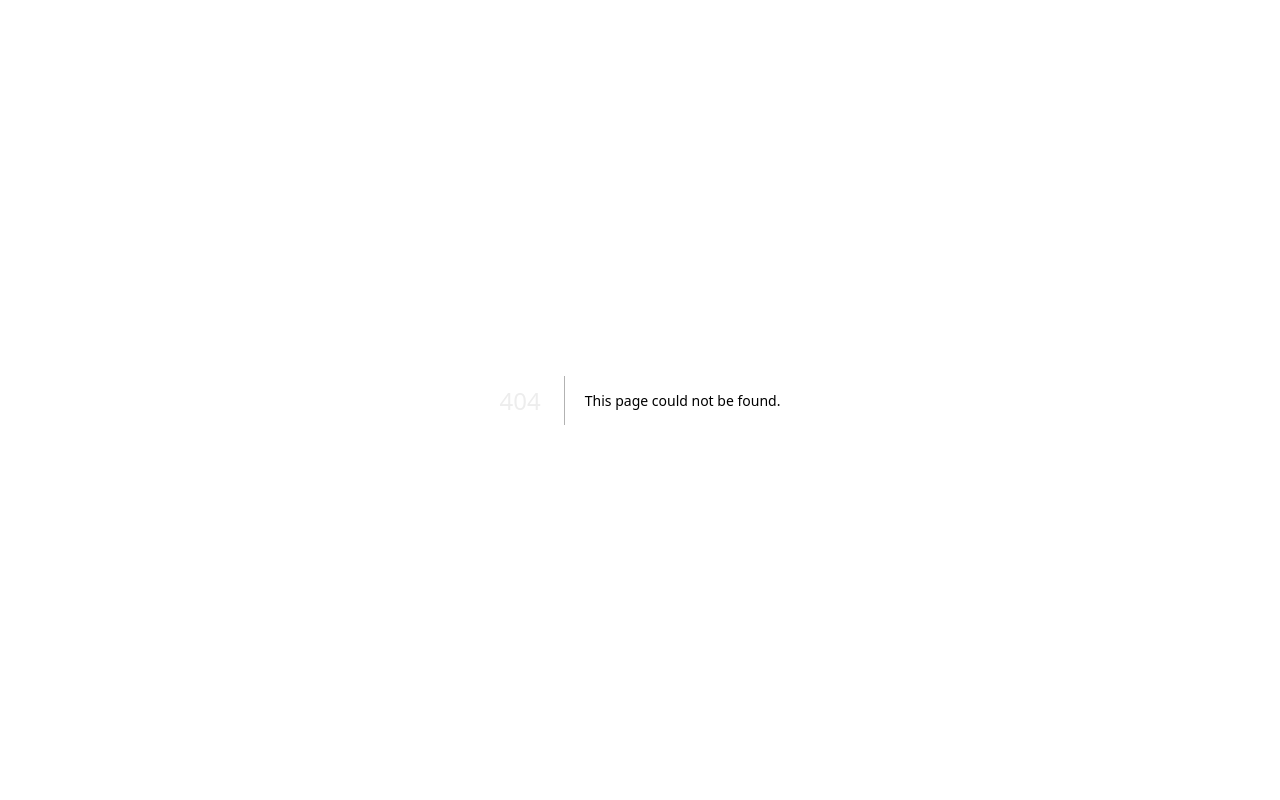
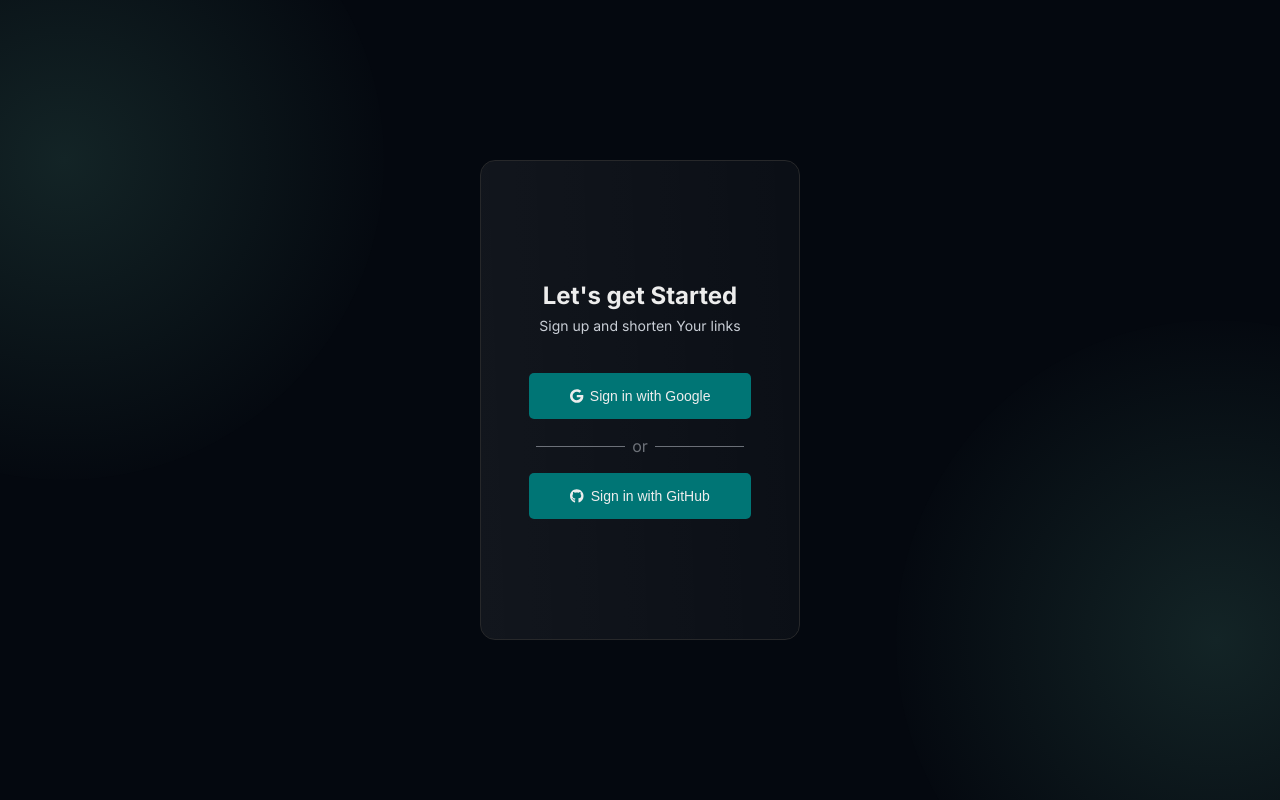
Before and after one commit to Yndh/shortzy, a Next.js app: page /login in a window 1280 px wide. Before the commit this address had no page. Built offline with nearby package versions, Linux system fonts and the light colour scheme.

Commit message:
Add Basic Login Page

```diff
--- a/app/globals.scss
+++ b/app/globals.scss
@@ -32,11 +32,24 @@ h1{
   color: $bold-font-color;
 }
 
-button{
+button {
   display: flex;
   align-items: center;
   justify-content: center;
   gap: 7px;
+  color: $bold-font-color;
+  font-size: 14px;
+  background: #007575;
+  outline: none;
+  border: none;
+  padding: 15px 25px;
+  border-radius: 5px;
+  text-wrap: nowrap;
+  transition: .3s;
+
+  &:hover {
+    opacity: .8;
+  }
 }
 
 ::-webkit-scrollbar{
--- /dev/null
+++ b/app/login.module.scss
@@ -0,0 +1,99 @@
+@import 'variables.scss';
+
+.main {
+    display: flex;
+    flex-direction: column;
+    justify-content: center;
+    align-items: center;
+    align-items: center;
+    height: 100vh;
+    overflow-y: hidden;
+
+    &::before,
+    &::after {
+      content: "";
+      position: fixed;
+      z-index: -1;
+
+      width: 50%;
+      aspect-ratio: 1/1;
+      border-radius: 50%;
+      background: radial-gradient(circle, $background-accent-color 0%, $background-color 73%);
+    }
+
+    &::before {
+      left: -20%;
+      top: -20%;
+    }
+
+    &::after {
+      right: -20%;
+      bottom: -20%;
+    }
+}
+
+.formContainer{
+    display: flex;
+    align-items: center;
+    justify-content: center;
+    flex-direction: column;
+    gap: 7px;
+    background: $backdrop-gradient;
+    border: 1px solid #27282a;
+    padding: 3rem;
+    border-radius: 15px;
+    width: 25%;
+    height: 60%;
+
+    h2{
+        color: $bold-font-color;
+    }
+
+    .description{
+        font-size: 14px;
+        margin-bottom: 2rem;
+        color: $font-color;
+    }
+
+    button{
+        width: 100%;
+    }
+
+    .or{
+        display: flex;
+        justify-content: center;
+        align-items: center;
+        opacity: .5;
+        width: 100%;
+        margin: 10px 0;
+
+        &::before,
+        &::after{
+            content: "";
+            width: 100%;
+            height: 1px;
+            background: $font-color;
+            margin: 0 7px;
+        }
+    }
+
+    .pageLink{
+        display: flex;
+        align-items: center;
+        flex-direction: column;
+        gap: 5px;
+        margin-top: 2rem;
+        color: $font-color;
+        font-size: 14px;
+        transition: .3s;
+
+        a.link{
+            color: #007575;
+            font-weight: bold;
+
+            &:hover{
+                text-decoration: underline;
+            }
+        }
+    }
+}
--- /dev/null
+++ b/app/login/page.tsx
@@ -0,0 +1,54 @@
+"use client";
+import { FontAwesomeIcon } from "@fortawesome/react-fontawesome";
+import styles from "../login.module.scss";
+import { faGithub, faGoogle } from "@fortawesome/free-brands-svg-icons";
+import { useState } from "react";
+import Link from "next/link";
+
+export default function Register() {
+  const [error, setError] = useState<string>();
+
+  const submitHandler = (event: React.FormEvent<HTMLFormElement>) => {
+    throw new Error("Function not implemented.");
+  };
+
+  const googleButtonHandler = (
+    event: React.MouseEvent<HTMLButtonElement, MouseEvent>
+  ) => {
+    throw new Error("Function not implemented.");
+  };
+
+  const githubButtonHandler = (
+    event: React.MouseEvent<HTMLButtonElement, MouseEvent>
+  ) => {
+    throw new Error("Function not implemented.");
+  };
+
+  return (
+    <div className={styles.main}>
+      <form onSubmit={submitHandler} className={styles.formContainer}>
+        <h2>Let's get Started</h2>
+        <span className={styles.description}>Sign up and shorten Your links</span>
+
+        <button type="button" onClick={googleButtonHandler}>
+          <FontAwesomeIcon icon={faGoogle} />
+          <span>Sign in with Google</span>
+        </button>
+
+        <span className={styles.or}>or</span>
+
+        <button type="button" onClick={githubButtonHandler}>
+          <FontAwesomeIcon icon={faGithub} />
+          <span>Sign in with GitHub</span>
+        </button>
+
+      {/* <span className={styles.pageLink}>
+        <span>Already a member? </span>
+        <Link href={"/login"} className={styles.link}>
+          Sign in!
+        </Link>
+      </span> */}
+      </form>
+    </div>
+  );
+}
--- a/app/variables.scss
+++ b/app/variables.scss
@@ -1,6 +1,5 @@
 $background-color: #04080F;
 $background-glassy: rgba(4, 8, 15, .3);
-$background-glassy-secondary: rgba(255, 255, 255, 0.3);
 $background-accent-color: #132426;
 $bold-font-color: #EDEDED;
 $font-color: #C9CED6;
--- a/package.json
+++ b/package.json
@@ -10,6 +10,7 @@
   },
   "dependencies": {
     "@fortawesome/fontawesome-svg-core": "^6.5.1",
+    "@fortawesome/free-brands-svg-icons": "^6.5.1",
     "@fortawesome/free-regular-svg-icons": "^6.5.1",
     "@fortawesome/free-solid-svg-icons": "^6.5.1",
     "@fortawesome/react-fontawesome": "^0.2.0",
```
Also changed, not shown: app/components/header.tsx (+7 -2 lines), app/page.module.scss (+11 -16 lines), 1 other file (tests, documents, lock files or other folders).
